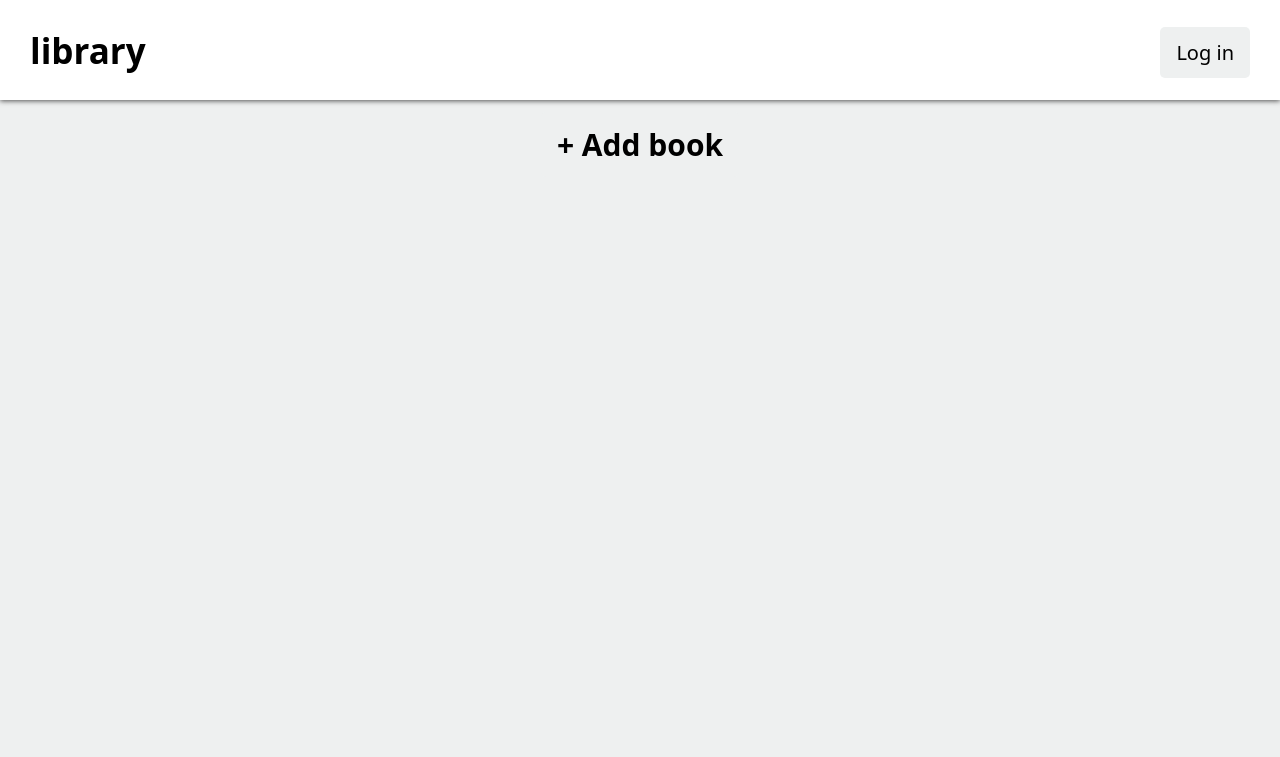
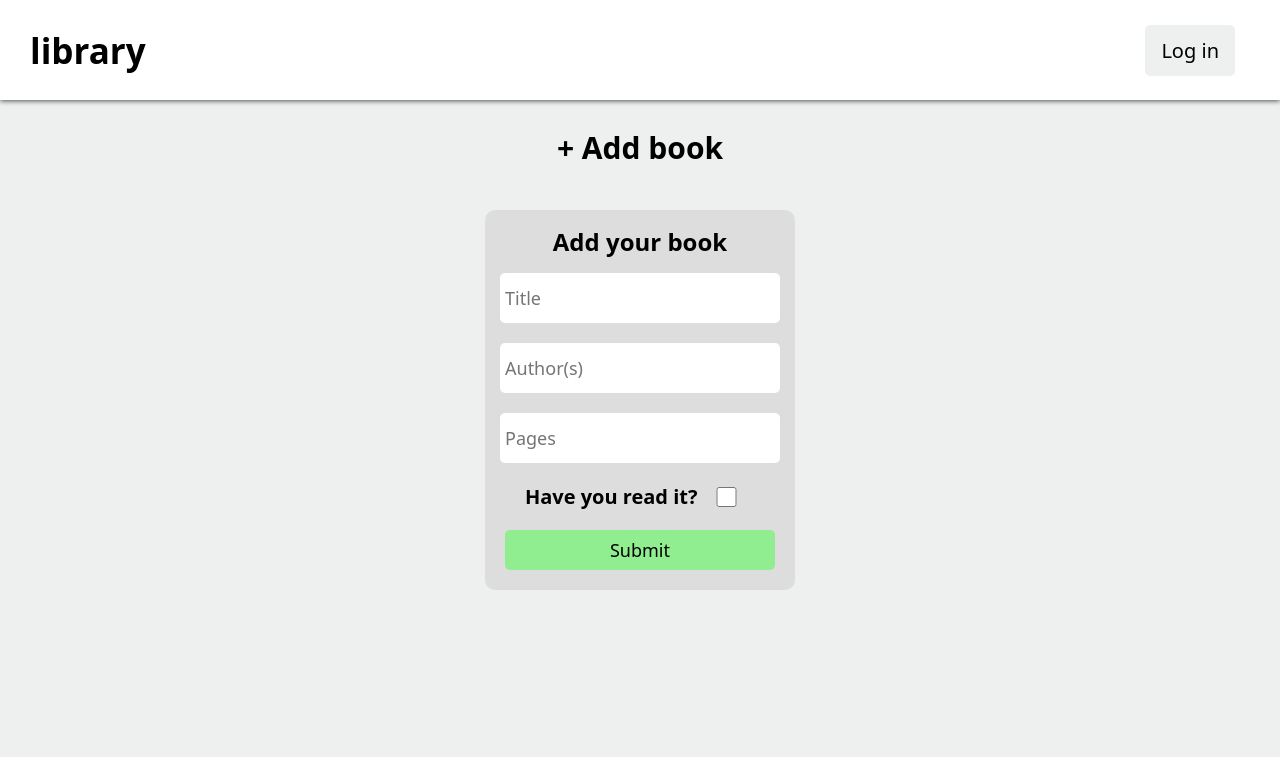
Before and after one commit to morheidari/Library, a plain HTML site: page index.html in a window 1280 px wide. Both pictures are taken after a click on the button "+ Add book". Shown: the top 757 px of the page. Drawn offline with Linux system fonts and the light colour scheme.

Commit message:
create form for adding new book

```diff
--- a/index.html
+++ b/index.html
@@ -15,7 +15,7 @@
             <div><button>Log in</button></div>
         </div>
         <div class="body">
-            <div class="btn"><button id="add-book">+ Add book</button></div>
+            <div class="addBtn"><button id="add-book">+ Add book</button></div>
             <div class="books"></div>
         </div>
         <div class="footer">
--- a/script.js
+++ b/script.js
@@ -6,12 +6,61 @@ function Book(title, author, pages, read){
     this.author = author;
     this.pages = pages;
     this.read = read;
-    haveRead = read ? 'read': 'not read yet';
+    haveRead = read=='on' ? 'read': 'not read yet';
     this.info = `${title} by ${author}, ${pages} pages, ${haveRead}.`
 }
 
 
-function addBookToLibrary(title, author, pages, read){
+function createForm(){
+    let modal1 = document.querySelector(".modal");
+    if(modal1 == null){
+        cont.classList.add('askForForm');
+        let modal = document.createElement('div');
+        modal.classList.add('modal');
+        modal.innerHTML = "<h2>Add your book<h2> <form id='form'><input placeholder='Title' id='title'><input placeholder='Author(s)' id='author'><input type=number placeholder='Pages' id='pages'><div><label for='did-read'>Have you read it?</label><input type='checkbox' id='did-read'></div><input type='submit' id='submit'></form>"
+        body.appendChild(modal)
+        submit = document.getElementById('submit');
+        submit.addEventListener('click', (e)=> {
+            title = document.forms['form'].elements['title'].value;
+            author = document.forms['form'].elements['author'].value;
+            pages = document.forms['form'].elements['pages'].value;
+            read = document.forms['form'].elements['did-read'].value;
+            myLibrary.push(new Book(title, author, pages, read));
+            modal.remove();
+            e.preventDefault();
+        })
+    }
 
-    myLibrary.append(new Book(title, author, pages, read));
 }
+
+
+function displayBook(){
+    myLibrary.forEach( book=> {
+
+    })
+}
+
+const body = document.querySelector('body');
+const cont = document.querySelector('.body');
+let addBtn = document.querySelector('#add-book');
+let modal = document.querySelector(".modal");
+let submit;
+let title;
+let author;
+let pages;
+let read;
+
+
+
+
+
+cont.addEventListener('click', function(e){
+    let modal1 = document.querySelector(".modal");
+    if(e.target != addBtn && e.target != modal1){
+        if(modal1 != null){
+            let modal = document.querySelector(".modal");
+            modal.remove();
+        }
+    }
+})
+addBtn.addEventListener('click', createForm)
--- a/style.css
+++ b/style.css
@@ -1,7 +1,14 @@
 html, body{
     width: 100%;
-    height: 100%
+    height: 100%;
+    position: relative;
 }
+
+div{
+    transition-delay: 200ms;
+    transition-property: 'background-color';
+}
+
 
 *{
     padding: 0;
@@ -45,7 +52,6 @@ html, body{
 .body{
     background-color: rgb(238, 240, 240);
     width: 100%;
-    padding: 12px;
     display: flex;
     flex-direction: column;
     align-items: center;
@@ -73,9 +79,64 @@ button{
     width: max-content;
     font-size: 30px;
     font-weight: 900;
+    margin: 15px;
     padding: 12px 16px;
 }
 
 button:hover{
     background-color: rgb(201, 204, 204);
 }
+
+.modal{
+    display:flex;
+    flex-direction: column;
+    align-items: center;
+    gap: 15px;
+    position:  absolute;
+    width: 280px;
+    height: 350px;
+    left: 50%;
+    top: 50%;
+    transform: translate(-50%, -50%);
+    z-index: 2;
+    border-radius: 10px;
+    padding: 15px;
+    background-color: rgb(221, 221, 221);
+}
+
+
+form{
+    display:flex;
+    flex-direction: column;
+    align-items: center;
+    gap: 20px;
+    width: 100%;
+}
+
+form>div{
+    display: grid;
+    grid-template-columns: 3fr 1fr;
+    align-content: center;
+    align-items: center;
+}
+
+label{
+font-size: 20px;
+}
+
+input{
+    height: 40px;
+    width: 100%;
+    border-radius: 5px;
+    border-style: none;
+    padding: 5px;
+    font-size: large;
+}
+
+input[type='checkbox']{
+    height: 20px;
+}
+
+input[type='submit']{
+    background-color: lightgreen;
+}
```
